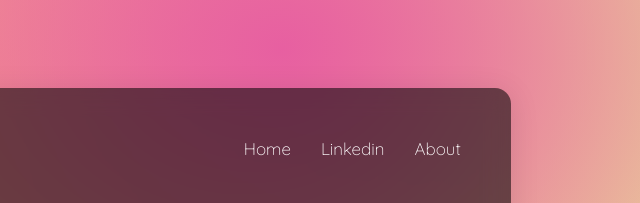
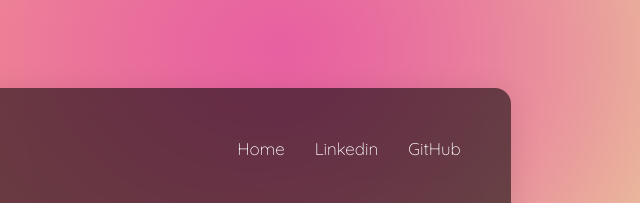
Before and after one commit to Carloscb124/Simplest-Portfolio-Design, a plain HTML site: page index.html in a window 1280 px wide. Shown: the top 203 px of the page, 640-1280 px from the left. Drawn offline with Linux system fonts and the light colour scheme.

Commit message:
index.html

```diff
--- a/index.html
+++ b/index.html
@@ -17,7 +17,7 @@
                 <ul class="nav-links">
                     <li class="nav-link"><a href="#">Home</a></li>
                     <li class="nav-link"><a href="https://www.linkedin.com/in/carlos-eduardo-camargo-barbosa-720308274/">Linkedin</a></li>
-                    <li class="nav-link"><a href="#">About</a></li>
+                    <li class="nav-link"><a href="https://github.com/Carloscb124">GitHub</a></li>
                 </ul>
             </nav>
             <div class="content">
```
